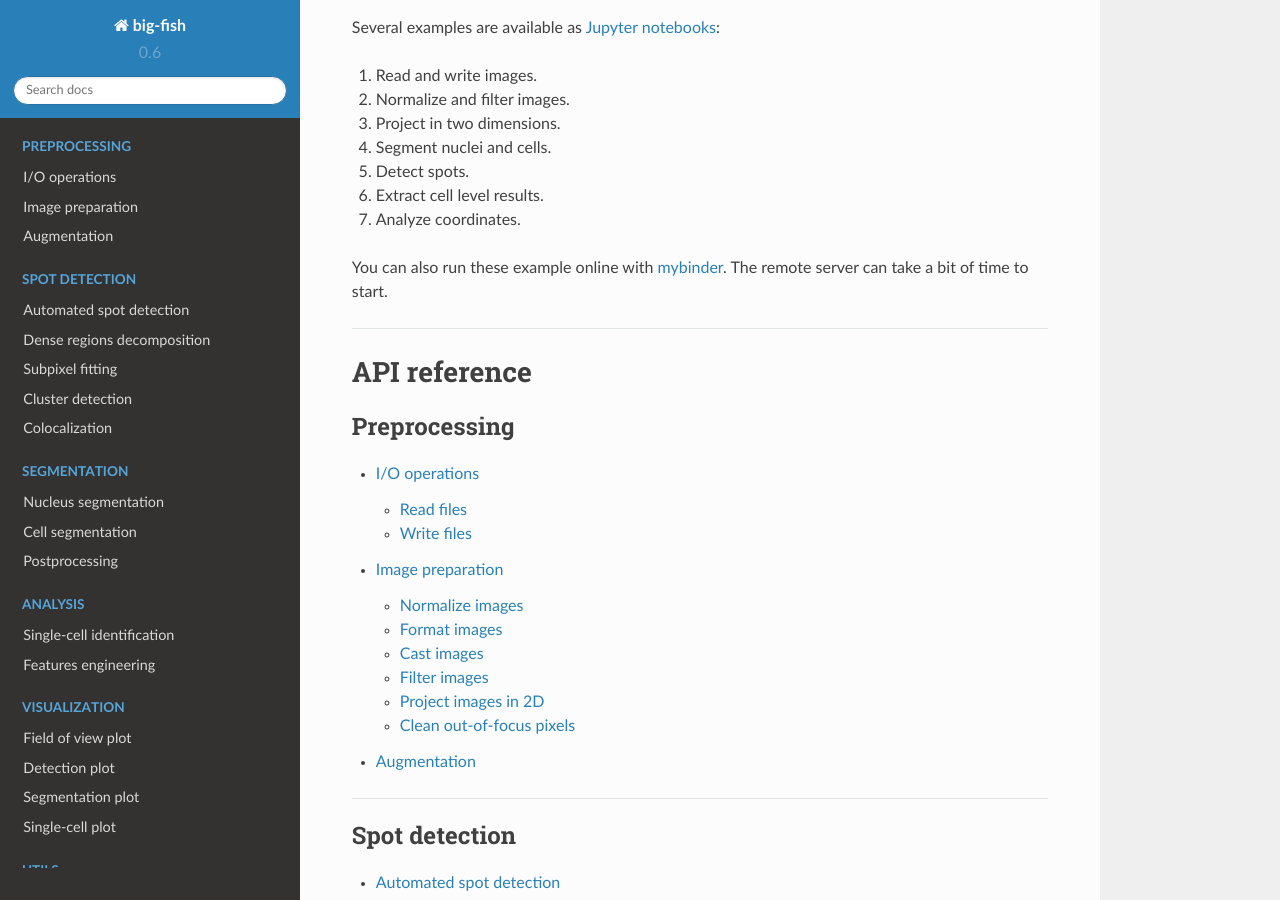
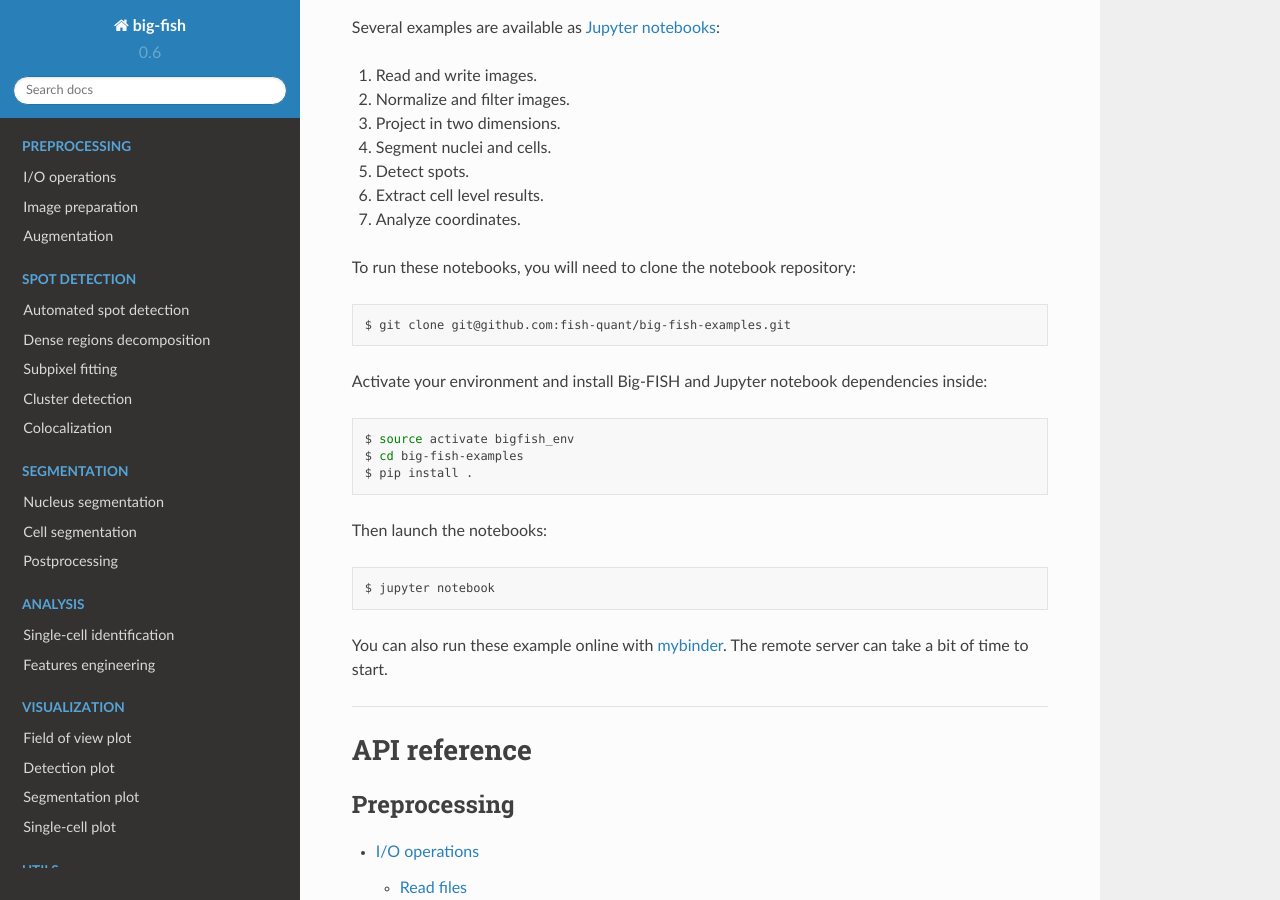
Before and after one commit to fish-quant/big-fish, a Sphinx documentation site: the page built from docs/source/index.rst, in a window 1280 px wide and 900 px high, scrolled down 944 px. Built offline with Sphinx 7.4.7 and the Read the Docs theme 2.0.0, drawn with Linux system fonts in a browser that asks for light colours.

Commit message:
update documentation to fix big-fish-examples#11

```diff
--- a/docs/source/index.rst
+++ b/docs/source/index.rst
@@ -63,6 +63,26 @@ quant/big-fish-examples/tree/master/notebooks>`_:
 #. Detect spots.
 #. Extract cell level results.
 #. Analyze coordinates.
+
+To run these notebooks, you will need to clone the notebook repository:
+
+.. code-block:: bash
+
+   $ git clone git@github.com:fish-quant/big-fish-examples.git
+
+Activate your environment and install Big-FISH and Jupyter notebook dependencies inside:
+
+.. code-block:: bash
+
+   $ source activate bigfish_env
+   $ cd big-fish-examples
+   $ pip install .
+
+Then launch the notebooks:
+
+.. code-block:: bash
+
+   $ jupyter notebook
 
 You can also run these example online with `mybinder <https://mybinder.org/v2/
 gh/fish-quant/fq-imjoy/binder?urlpath=git-pull%3Frepo%3Dhttps%253A%252F%252F
```
